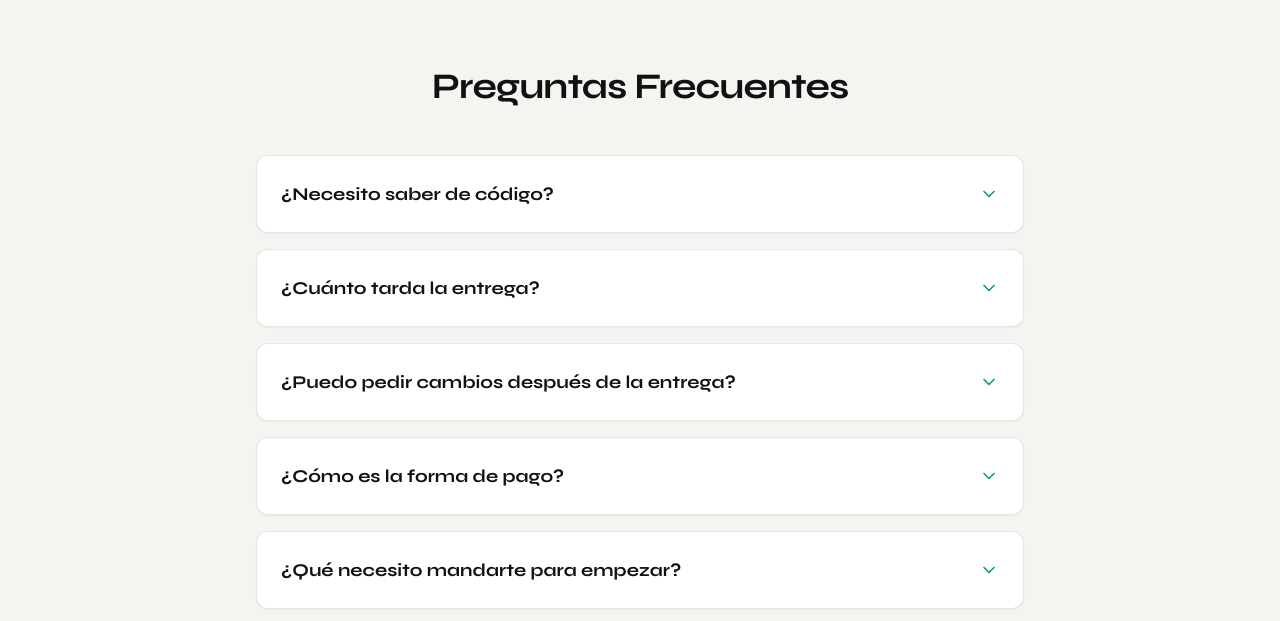
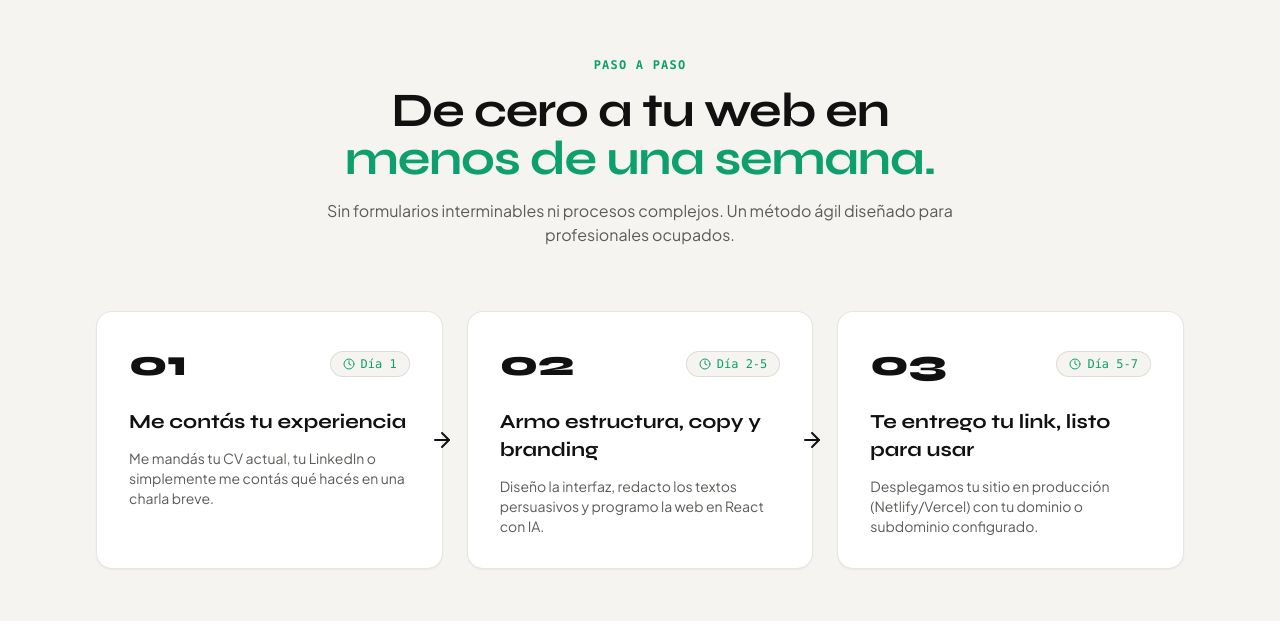
Before and after one commit to Fyuk11/rodrigo-marca-personal, a React (Vite) app: page / in a window 1280 px wide. Shown: the part 5199-5820 px from the top of the page. Built offline with nearby package versions, Linux system fonts and the light colour scheme.

Commit message:
section process

```diff
--- a/src/App.jsx
+++ b/src/App.jsx
@@ -5,6 +5,7 @@
 import Services from './components/Services';
 import BannerSlide from './components/BannerSlide';
 import Cases from './components/Cases';
+import Process from './components/Process';
 import Faq from './components/Faq';
 import Footer from './components/Footer';
 
@@ -26,6 +27,7 @@
         <Services />
         <BannerSlide />
         <Cases />
+        <Process />
         <Faq />
       </main>
       <Footer />
--- /dev/null
+++ b/src/components/Process.jsx
@@ -0,0 +1,71 @@
+import { motion } from 'framer-motion';
+import { landingData } from '../data/landingData';
+import { Clock, ArrowRight } from 'lucide-react';
+
+export default function Process() {
+  const { processSteps } = landingData;
+
+  return (
+    <section id="proceso" className="py-24 bg-[var(--bg)] border-b border-[var(--border)] transition-colors duration-300 relative overflow-hidden">
+      <div className="max-w-6xl mx-auto px-4 sm:px-8 relative z-10">
+
+        {/* Encabezado */}
+        <div className="text-center max-w-2xl mx-auto mb-16">
+          <span className="text-xs font-mono uppercase tracking-widest text-[var(--accent)] font-semibold">
+            PASO A PASO
+          </span>
+          <h2 className="font-display font-bold text-3xl sm:text-5xl text-[var(--text)] mt-3 mb-4 tracking-tight">
+            De cero a tu web en <br />
+            <span className="text-[var(--accent)]">menos de una semana.</span>
+          </h2>
+          <p className="text-sm sm:text-base text-[var(--muted)]">
+            Sin formularios interminables ni procesos complejos. Un método ágil diseñado para profesionales ocupados.
+          </p>
+        </div>
+
+        {/* Tarjetas de Pasos */}
+        <div className="grid md:grid-cols-3 gap-6 relative">
+          {processSteps.map((step, idx) => (
+            <motion.div
+              key={idx}
+              initial={{ opacity: 0, y: 20 }}
+              whileInView={{ opacity: 1, y: 0 }}
+              viewport={{ once: true }}
+              transition={{ delay: idx * 0.15, duration: 0.5 }}
+              className="p-8 rounded-2xl bg-[var(--surface)] border border-[var(--border)] flex flex-col justify-between relative group hover:border-[var(--accent)] transition-all duration-300 shadow-sm"
+            >
+              <div>
+                {/* Número y Badge de Tiempo */}
+                <div className="flex items-center justify-between mb-6">
+                  <span className="font-display text-4xl font-extrabold text-[var(--muted)]/40 group-hover:text-[var(--accent)] transition-colors">
+                    {step.number}
+                  </span>
+                  <span className="inline-flex items-center gap-1.5 px-3 py-1 rounded-full text-xs font-mono font-medium bg-[var(--bg)] text-[var(--accent)] border border-[var(--border)]">
+                    <Clock className="w-3 h-3" />
+                    {step.time}
+                  </span>
+                </div>
+
+                {/* Título y Descripción */}
+                <h3 className="font-display font-bold text-xl text-[var(--text)] mb-3 group-hover:text-[var(--accent)] transition-colors">
+                  {step.title}
+                </h3>
+                <p className="text-xs sm:text-sm text-[var(--muted)] leading-relaxed">
+                  {step.description}
+                </p>
+              </div>
+
+              {/* Indicador de continuidad en desktop */}
+              {idx < processSteps.length - 1 && (
+                <div className="hidden md:block absolute -right-3 top-1/2 -translate-y-1/2 z-20 text-[var(--muted)]/30">
+                  <ArrowRight className="w-6 h-6" />
+                </div>
+              )}
+            </motion.div>
+          ))}
+        </div>
+
+      </div>
+    </section>
+  );
+}
```
